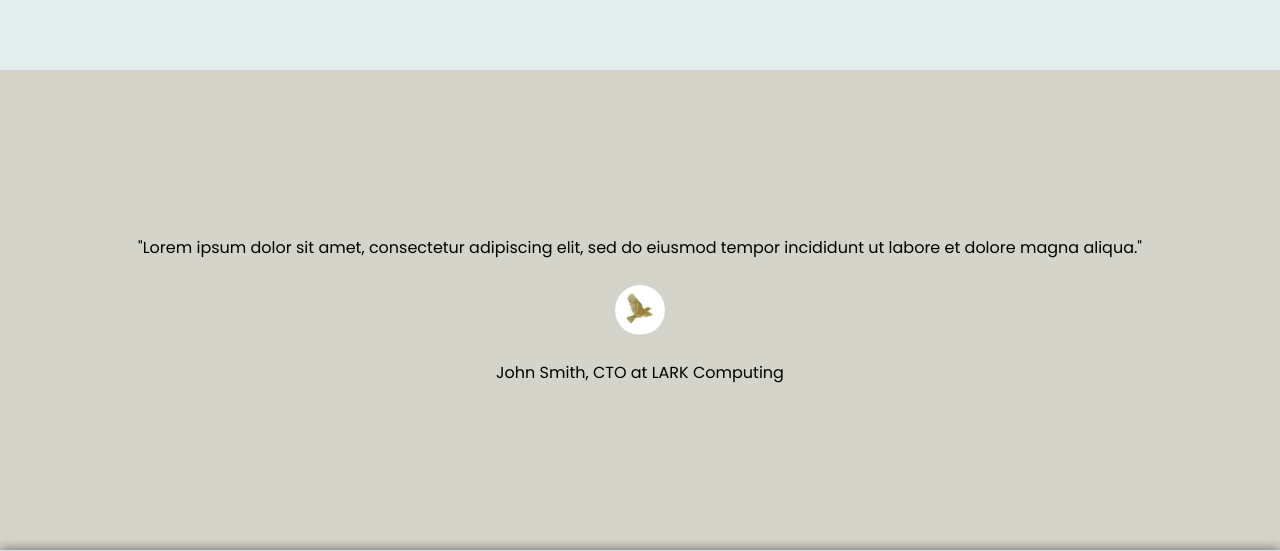
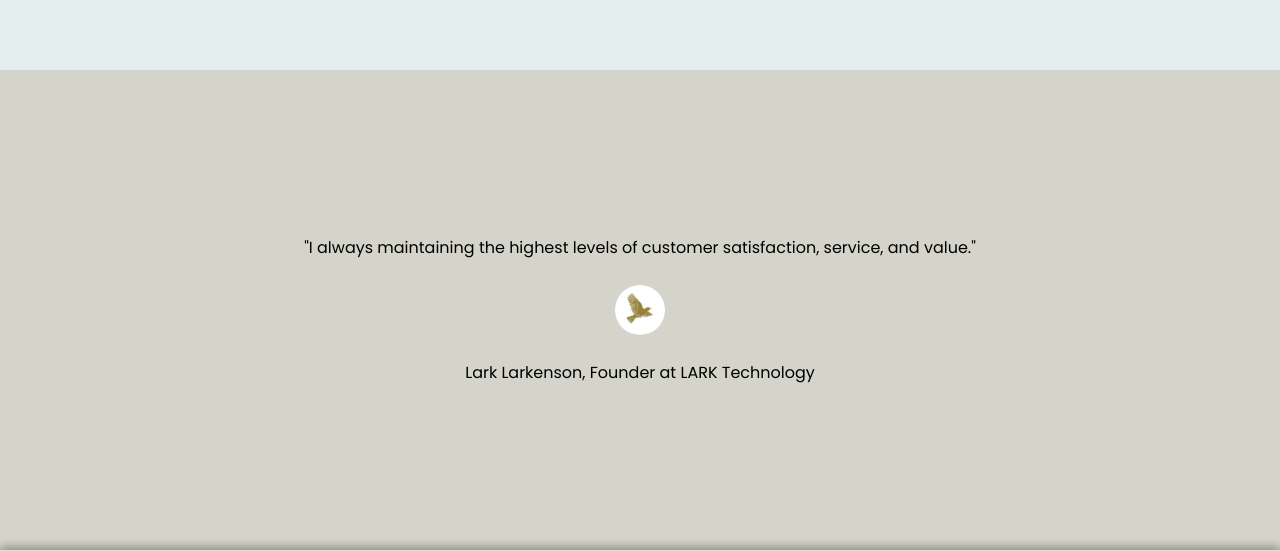
Before and after one commit to Torus23/Task1, a PHP site: page /Public/about.php in a window 1280 px wide. Shown: the part 610-1161 px from the top of the page. Run offline with PHP 8.4, Linux system fonts and the light colour scheme.

Commit message:
Update about.php

```diff
--- a/Public/about.php
+++ b/Public/about.php
@@ -23,12 +23,12 @@ include "Layout/header.php";
 </main>
 <div class="quote-container">
     <span class="quote">
-        "Lorem ipsum dolor sit amet, consectetur adipiscing elit, sed do eiusmod tempor incididunt ut labore et dolore magna aliqua."
+        "I always maintaining the highest levels of customer satisfaction, service, and value."
     </span>
     <div class="author-image square-image-container">
         <img src="../Public/Images/logo.jpg" alt="LARK">
     </div>
-    <span class="author-name">John Smith, CTO at LARK Computing</span>
+    <span class="author-name">Lark Larkenson, Founder at LARK Technology</span>
 </div>
 <?php
 include "Layout/footer.php";
```
